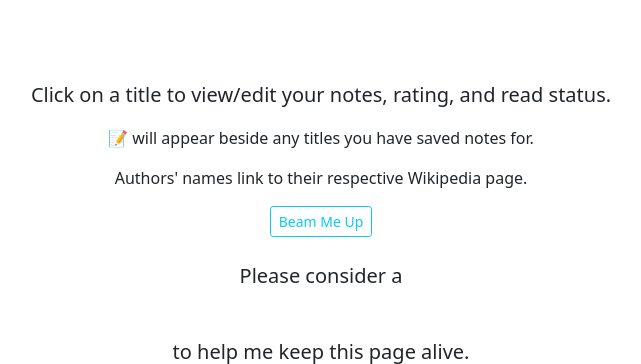
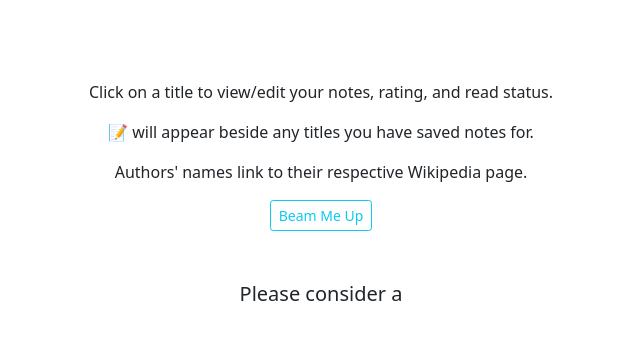
Before and after one commit to andrewbhorton/hugo-booklog, a Flask app: page / in a window 1280 px wide. Shown: the part 142-506 px from the top of the page, without its empty margins (319-960 px from the left). Run offline with Flask 2, Linux system fonts and the light colour scheme; a user stored in the database is signed in; data that the repository does not hold is empty; some libraries are stand-ins or nearby versions.

Commit message:
Update index.html

```diff
--- a/templates/index.html
+++ b/templates/index.html
@@ -35,12 +35,12 @@
 <div class="py-5 container">
     <p class="lead" id="about">
         <!-- <p>Thanks for using this booklog! I hope you enjoy reading through the Hugo Award Winners and cataloging your journey herein.</p> -->
-        <p class="lead">Click on a title to view/edit your notes, rating, and read status.</p>
+        <p>Click on a title to view/edit your notes, rating, and read status.</p>
         <p>&#128221; will appear beside any titles you have saved notes for.</p>
         <p>Authors' names link to their respective Wikipedia page.</p>
         <a href="#" class="btn btn-outline-info btn-sm">Beam Me Up</a>
-        <br><br>
-        <p class="lead">Please consider a<br><script type='text/javascript' src='https://storage.ko-fi.com/cdn/widget/Widget_2.js'></script><script type='text/javascript'>kofiwidget2.init('donation', '#29abe0', 'X8X8ILV5L');kofiwidget2.draw();</script><br><p class="lead">to help me keep this page alive.
+        <br><br><br>
+        <p class="lead">Please consider a<br><script type='text/javascript' src='https://storage.ko-fi.com/cdn/widget/Widget_2.js'></script><script type='text/javascript'>kofiwidget2.init('donation', '#29abe0', 'X8X8ILV5L');kofiwidget2.draw();</script><br><br><p class="lead">to help me keep this page alive.
     </h2>
 </div>
 {% endblock %}
```
